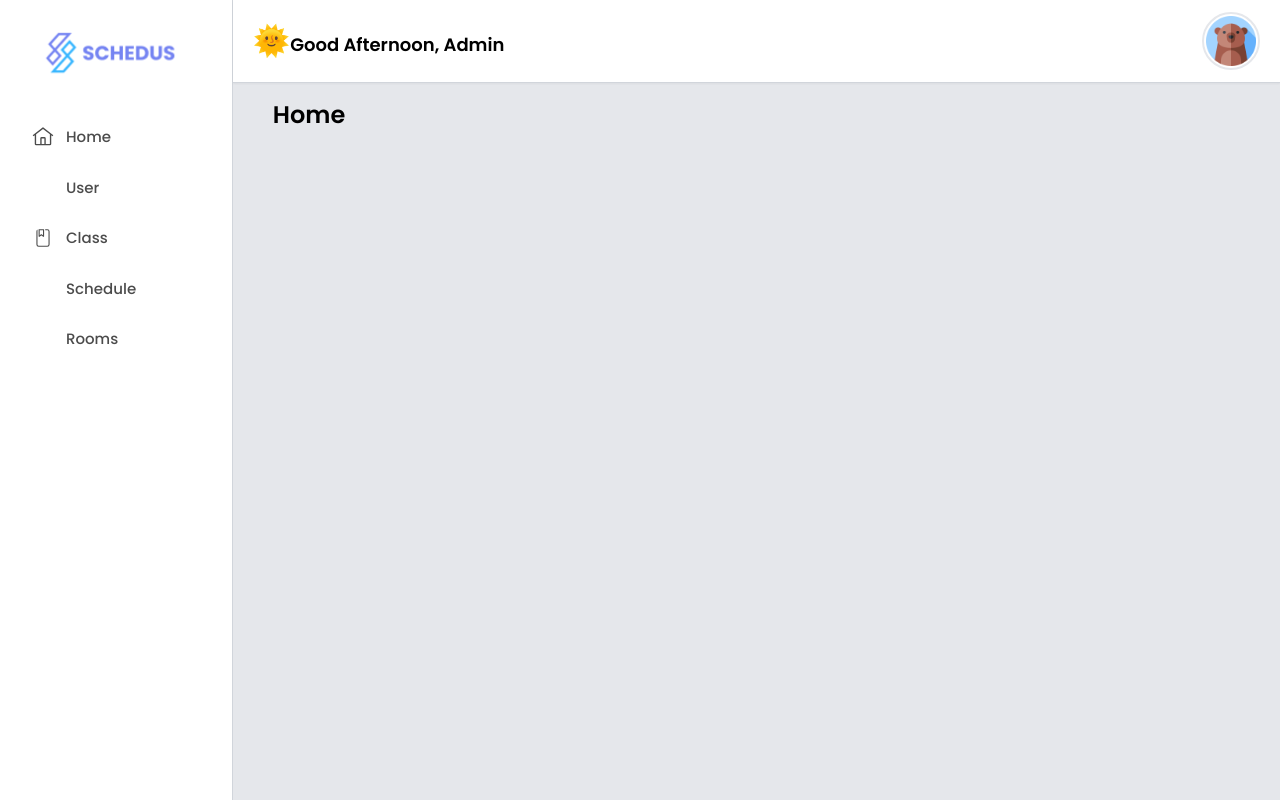
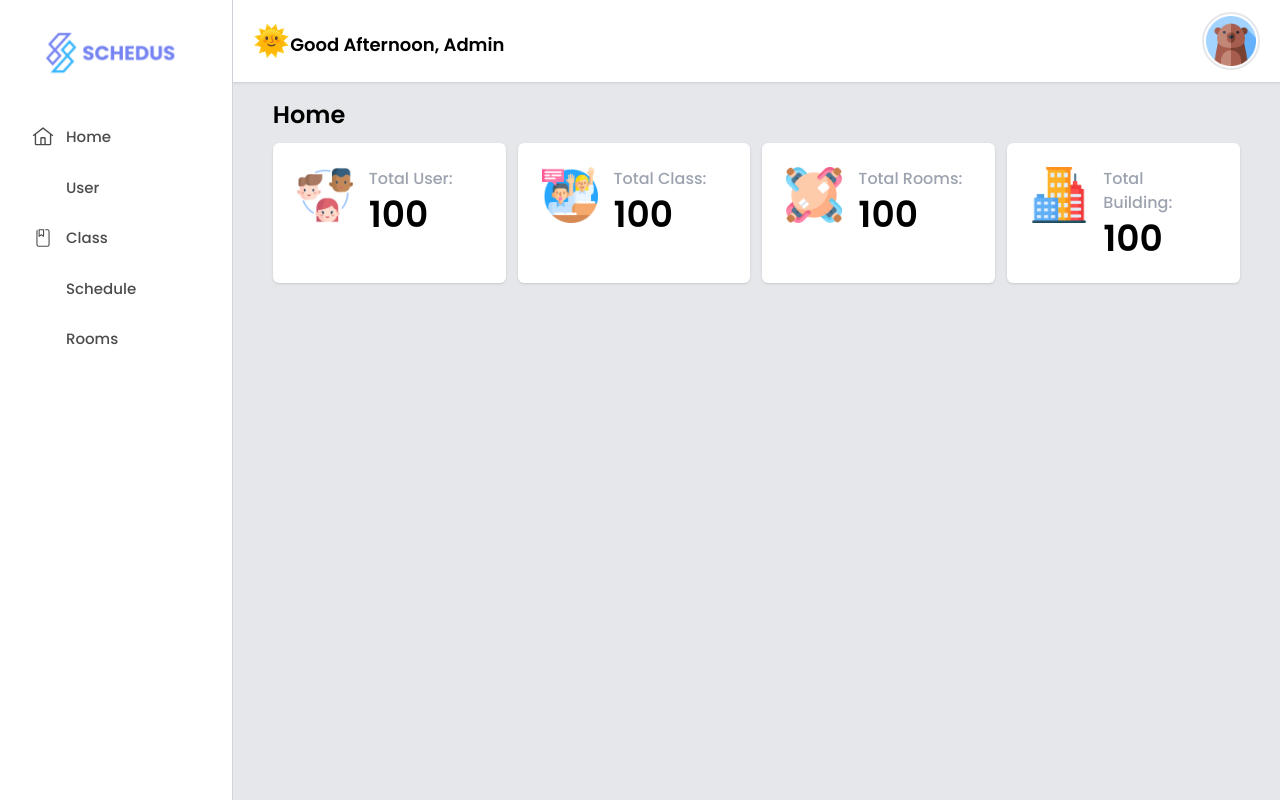
Before and after one commit to rakaiskandar/schedus-admin, a React (Vite) app: page /app in a window 1280 px wide. Built offline with nearby package versions, Linux system fonts and the light colour scheme; some icons are missing.

Commit message:
update dashboard view

```diff
--- a/src/pages/app/Dashboard.jsx
+++ b/src/pages/app/Dashboard.jsx
@@ -1,6 +1,9 @@
 import { Helmet } from "react-helmet-async";
 import NavbarAdmin from "../../components/NavbarAdmin";
-
+import icon1 from '../../assets/user.png';
+import icon2 from '../../assets/class.png';
+import icon3 from '../../assets/rooms.png';
+import icon4 from '../../assets/building.png';
 
 const Dashboard = () => {
 
@@ -14,6 +17,48 @@ const Dashboard = () => {
 
             <div className="layoutContainer">
                 <h1 className="pageName">Home</h1>
+
+                <div className="flex flex-col md:grid md:grid-cols-4 gap-3">
+                    <div className="bg-white my-3 rounded-md p-6 shadow">
+                        <div className="flex flex-row justify-start gap-4">
+                            <img src={icon1} alt="icon 1" className="h-14"/>
+                            <div className="flex flex-col">
+                                <p className="text-md text-gray-400 font-medium">Total User:</p>
+                                <h3 className="text-4xl font-semibold pt-1">100</h3>
+                            </div>
+                        </div>
+                    </div>
+
+                    <div className="bg-white my-3 rounded-md p-6 shadow">
+                        <div className="flex flex-row justify-start gap-4">
+                            <img src={icon2} alt="icon 1" className="h-14"/>
+                            <div className="flex flex-col">
+                                <p className="text-md text-gray-400 font-medium">Total Class:</p>
+                                <h3 className="text-4xl font-semibold pt-1">100</h3>
+                            </div>
+                        </div>
+                    </div>
+
+                    <div className="bg-white my-3 rounded-md p-6 shadow">
+                        <div className="flex flex-row justify-start gap-4">
+                            <img src={icon3} alt="icon 1" className="h-14"/>
+                            <div className="flex flex-col">
+                                <p className="text-md text-gray-400 font-medium">Total Rooms:</p>
+                                <h3 className="text-4xl font-semibold pt-1">100</h3>
+                            </div>
+                        </div>
+                    </div>
+
+                    <div className="bg-white my-3 rounded-md p-6 shadow">
+                        <div className="flex flex-row justify-start gap-4">
+                            <img src={icon4} alt="icon 1" className="h-14"/>
+                            <div className="flex flex-col">
+                                <p className="text-md text-gray-400 font-medium">Total Building:</p>
+                                <h3 className="text-4xl font-semibold pt-1">100</h3>
+                            </div>
+                        </div>
+                    </div>
+                </div>
             </div>
         </>
      );
--- a/src/pages/app/classes/Class.jsx
+++ b/src/pages/app/classes/Class.jsx
@@ -1,17 +1,35 @@
 import { Helmet } from "react-helmet-async";
 import NavbarAdmin from "../../../components/NavbarAdmin";
+import { Link } from "react-router-dom";
+import { Icon } from "@iconify/react";
 
 const Class = () => {
     return (
         <>
         <Helmet>
-            <title>Home | Schedus</title>
+            <title>Class | Schedus</title>
         </Helmet>
 
         <NavbarAdmin/>
 
         <div className="layoutContainer">
-            <h1 className="pageName">Class</h1>
+            <div className="flex items-center justify-between">
+                <h1 className="pageName">Class</h1>
+                <Link to="/app/class/new" className="addButton">
+                    <Icon icon="akar-icons:plus" width="30" height="30" />
+                    New Class
+                </Link>
+            </div>
+
+            <div className="contentContainer">
+                <div className="flex w-full my-2">
+                <input
+                    type="text"
+                    placeholder="Find Class"
+                    className="w-full focus:border-blue-600 text-sm outline-none border-[1px] border-gray-300 transition-all duration-300 ease-out  rounded p-2"
+                />
+                </div>
+            </div>
         </div>
         </>
      );
--- a/src/pages/app/rooms/Rooms.jsx
+++ b/src/pages/app/rooms/Rooms.jsx
@@ -1,5 +1,7 @@
 import { Helmet } from "react-helmet-async";
 import NavbarAdmin from "../../../components/NavbarAdmin";
+import { Link } from "react-router-dom";
+import { Icon } from "@iconify/react";
 
 const Rooms = () => {
     return (
@@ -11,7 +13,23 @@ const Rooms = () => {
         <NavbarAdmin/>
 
         <div className="layoutContainer">
-            <h1 className="pageName">Rooms</h1>
+            <div className="flex items-center justify-between">
+                <h1 className="pageName">Rooms</h1>
+                <Link to="/app/room/new" className="addButton">
+                    <Icon icon="akar-icons:plus" width="30" height="30" />
+                    New Rooms
+                </Link>
+            </div>
+
+            <div className="contentContainer">
+                <div className="flex w-full my-2">
+                <input
+                    type="text"
+                    placeholder="Find Rooms"
+                    className="w-full focus:border-blue-600 text-sm outline-none border-[1px] border-gray-300 transition-all duration-300 ease-out  rounded p-2"
+                />
+                </div>
+            </div>
         </div>
         </>
      );
--- a/src/pages/app/schedule/Schedule.jsx
+++ b/src/pages/app/schedule/Schedule.jsx
@@ -1,5 +1,7 @@
 import { Helmet } from "react-helmet-async";
 import NavbarAdmin from "../../../components/NavbarAdmin";
+import { Link } from "react-router-dom";
+import { Icon } from "@iconify/react";
 
 const Schedule = () => {
     return (
@@ -11,7 +13,23 @@ const Schedule = () => {
         <NavbarAdmin/>
 
         <div className="layoutContainer">
-           <h1 className="pageName">Schedule</h1>
+            <div className="flex items-center justify-between">
+                <h1 className="pageName">Schedule</h1>
+                <Link to="/app/schedule/new" className="addButton">
+                    <Icon icon="akar-icons:plus" width="30" height="30" />
+                    New Schedule
+                </Link>
+            </div>
+
+            <div className="contentContainer">
+                <div className="flex w-full my-2">
+                <input
+                    type="text"
+                    placeholder="Find Schedule"
+                    className="w-full focus:border-blue-600 text-sm outline-none border-[1px] border-gray-300 transition-all duration-300 ease-out  rounded p-2"
+                />
+                </div>
+            </div>
         </div>
         </>
     );
--- a/src/pages/app/user/User.jsx
+++ b/src/pages/app/user/User.jsx
@@ -1,5 +1,7 @@
 import { Helmet } from "react-helmet-async";
+import { Link } from "react-router-dom";
 import NavbarAdmin from "../../../components/NavbarAdmin";
+import { Icon } from "@iconify/react";
 
 const User = () => {
     return (
@@ -11,7 +13,23 @@ const User = () => {
         <NavbarAdmin/>
 
         <div className="layoutContainer">
-            <h1 className="pageName">User</h1>
+            <div className="flex items-center justify-between">
+                <h1 className="pageName">User</h1>
+                <Link to="/app/user/new" className="addButton">
+                    <Icon icon="akar-icons:plus" width="30" height="30" />
+                    New User
+                </Link>
+            </div>
+
+            <div className="contentContainer">
+                <div className="flex w-full my-2">
+                <input
+                    type="text"
+                    placeholder="Find User"
+                    className="w-full focus:border-blue-600 text-sm outline-none border-[1px] border-gray-300 transition-all duration-300 ease-out  rounded p-2"
+                />
+                </div>
+            </div>
         </div>
         </>
      );
```
